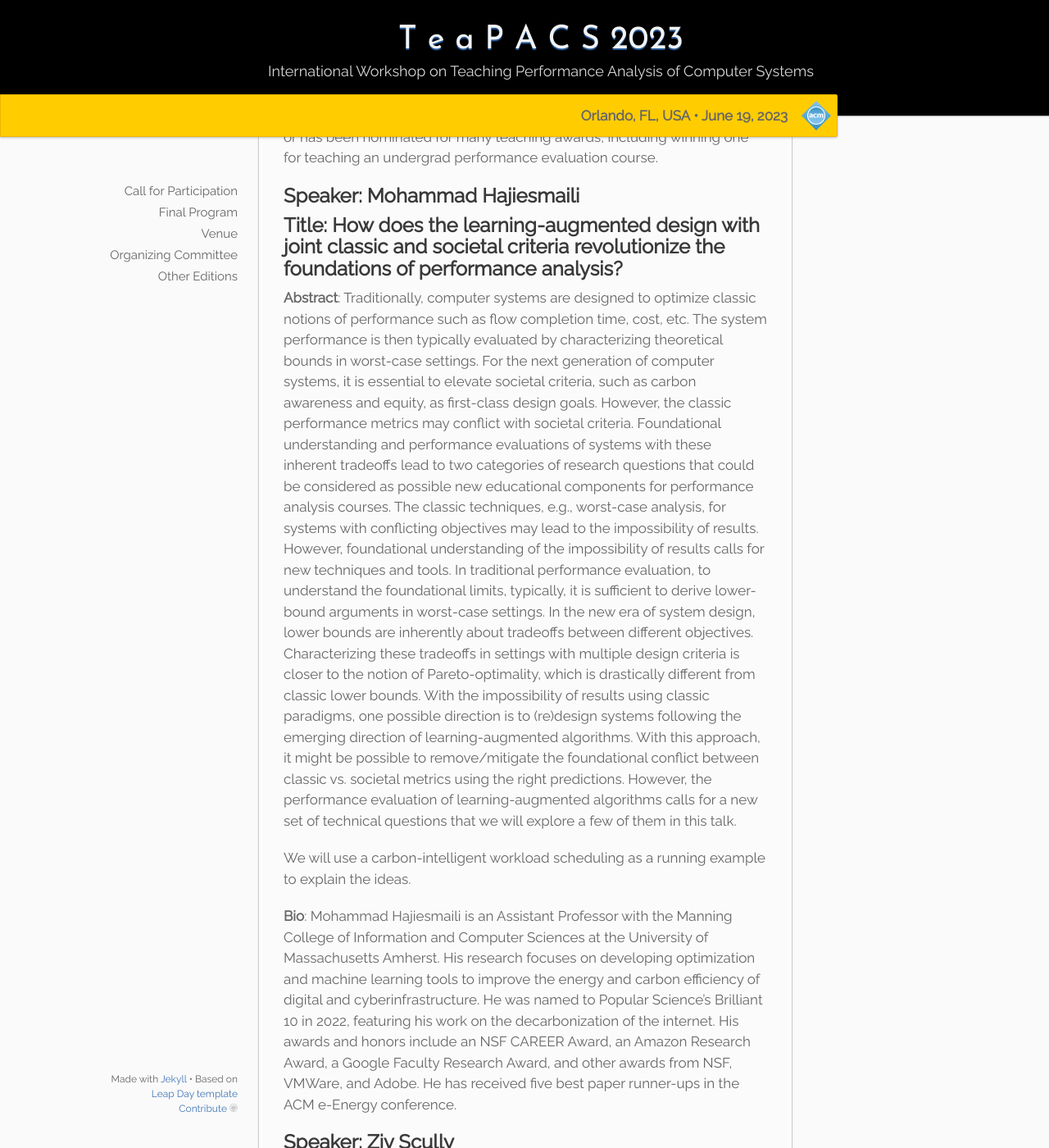
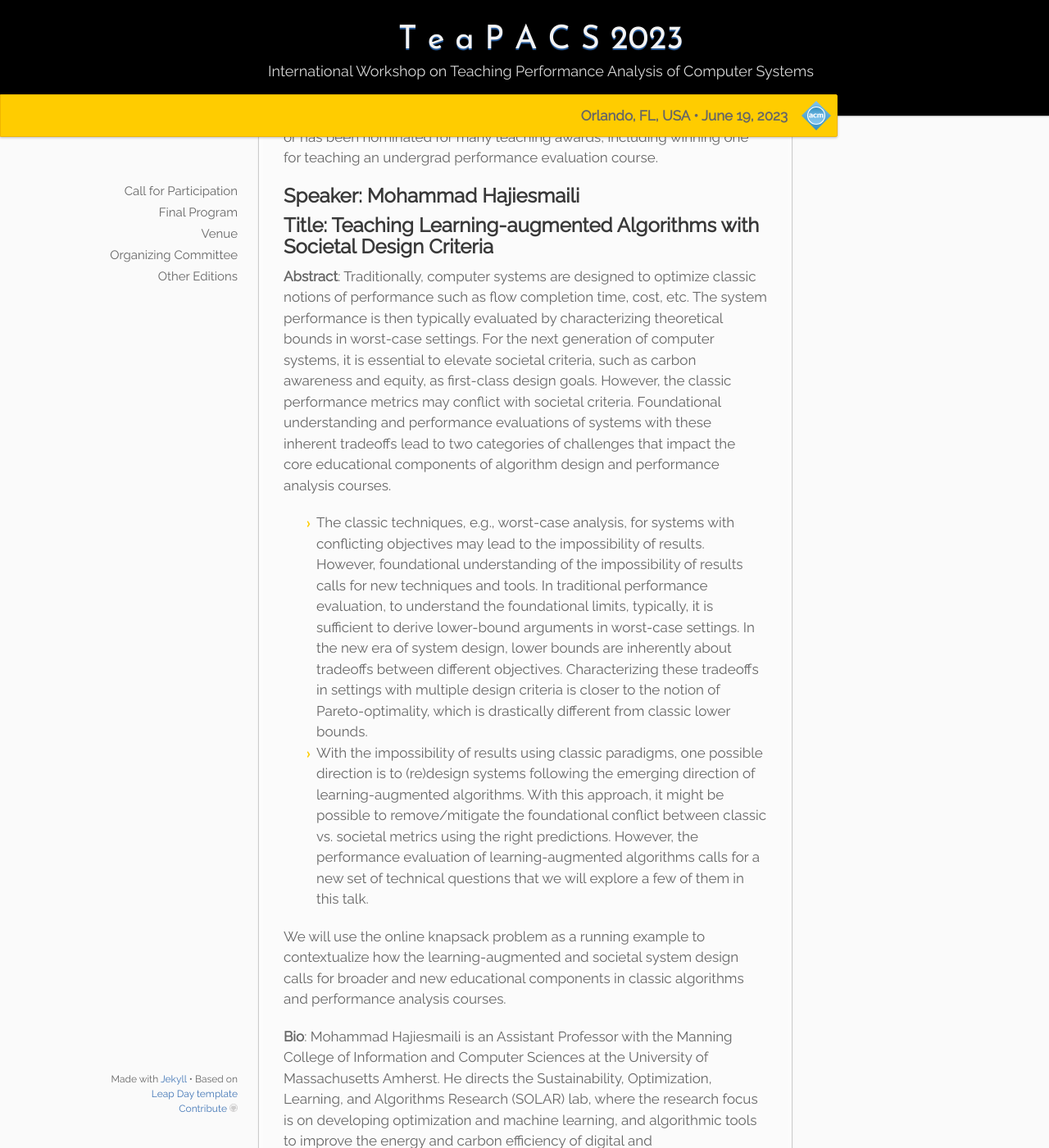
Before and after one commit to alessandropellegrini/teapacs.github.io, a Jekyll site: the page built from _2023/05.program.md, in a window 1280 px wide and 1400 px high, scrolled down 2195 px. Shown: the whole window at 82% size. Built offline with Jekyll 4.4.1, drawn with Linux system fonts in a browser that asks for light colours; some of the changed text lies outside the part shown.

Commit message:
Update 05.program.md

```diff
--- a/_2023/05.program.md
+++ b/_2023/05.program.md
@@ -35,14 +35,14 @@
 **Bio**: Diwakar Krishnamurthy is a Professor at the Department of Electrical and Software Engineering at the University of Calgary in Calgary, Alberta, Canada. Diwakar’s research interests span all aspects of characterizing, testing, modeling, and optimizing the performance of software systems. Recently, his efforts have focused on automated performance management of cloud and big data systems. A key emphasis of his research is to devise practical performance engineering techniques that can be operationalized in industry contexts, He has collaborated very closely with industry partners such as HP, SAP, and Huawei towards this objective. Diwakar has served on the TPCs of many performance-themed conferences such as ACM SIGMETRICS and ACM/SPEC ICPE. He has won or has been nominated for many teaching awards, including winning one for teaching an undergrad performance evaluation course.
 
 ## Speaker: Mohammad Hajiesmaili
-## Title: How does the learning-augmented design with joint classic and societal criteria revolutionize the foundations of performance analysis?
-**Abstract**: Traditionally, computer systems are designed to optimize classic notions of performance such as flow completion time, cost, etc. The system performance is then typically evaluated by characterizing theoretical bounds in worst-case settings. For the next generation of computer systems, it is essential to elevate societal criteria, such as carbon awareness and equity, as first-class design goals. However, the classic performance metrics may conflict with societal criteria. Foundational understanding and performance evaluations of systems with these inherent tradeoffs lead to two categories of research questions that could be considered as possible new educational components for performance analysis courses.
-The classic techniques, e.g., worst-case analysis, for systems with conflicting objectives may lead to the impossibility of results. However, foundational understanding of the impossibility of results calls for new techniques and tools. In traditional performance evaluation, to understand the foundational limits, typically, it is sufficient to derive lower-bound arguments in worst-case settings. In the new era of system design, lower bounds are inherently about tradeoffs between different objectives. Characterizing these tradeoffs in settings with multiple design criteria is closer to the notion of  Pareto-optimality, which is drastically different from classic lower bounds.
-With the impossibility of results using classic paradigms, one possible direction is to (re)design systems following the emerging direction of learning-augmented algorithms. With this approach, it might be possible to remove/mitigate the foundational conflict between classic vs. societal metrics using the right predictions. However, the performance evaluation of learning-augmented algorithms calls for a new set of technical questions that we will explore a few of them in this talk.
+## Title: Teaching Learning-augmented Algorithms with Societal Design Criteria
+**Abstract**: Traditionally, computer systems are designed to optimize classic notions of performance such as flow completion time, cost, etc. The system performance is then typically evaluated by characterizing theoretical bounds in worst-case settings. For the next generation of computer systems, it is essential to elevate societal criteria, such as carbon awareness and equity, as first-class design goals. However, the classic performance metrics may conflict with societal criteria. Foundational understanding and performance evaluations of systems with these inherent tradeoffs lead to two categories of challenges that impact the core educational components of algorithm design and performance analysis courses.
+- The classic techniques, e.g., worst-case analysis, for systems with conflicting objectives may lead to the impossibility of results. However, foundational understanding of the impossibility of results calls for new techniques and tools. In traditional performance evaluation, to understand the foundational limits, typically, it is sufficient to derive lower-bound arguments in worst-case settings. In the new era of system design, lower bounds are inherently about tradeoffs between different objectives. Characterizing these tradeoffs in settings with multiple design criteria is closer to the notion of  Pareto-optimality, which is drastically different from classic lower bounds.
+- With the impossibility of results using classic paradigms, one possible direction is to (re)design systems following the emerging direction of learning-augmented algorithms. With this approach, it might be possible to remove/mitigate the foundational conflict between classic vs. societal metrics using the right predictions. However, the performance evaluation of learning-augmented algorithms calls for a new set of technical questions that we will explore a few of them in this talk.
 
-We will use a carbon-intelligent workload scheduling as a running example to explain the ideas.
+We will use the online knapsack problem as a running example to contextualize how the learning-augmented and societal system design calls for broader and new educational components in classic algorithms and performance analysis courses.
 
-**Bio**: Mohammad Hajiesmaili is an Assistant Professor with the Manning College of Information and Computer Sciences at the University of Massachusetts Amherst. His research focuses on developing optimization and machine learning tools to improve the energy and carbon efficiency of digital and cyberinfrastructure. He was named to Popular Science’s Brilliant 10 in 2022, featuring his work on the decarbonization of the internet. His awards and honors include an NSF CAREER Award, an Amazon Research Award, a Google Faculty Research Award, and other awards from NSF, VMWare, and Adobe. He has received five best paper runner-ups in the ACM e-Energy conference.
+**Bio**: Mohammad Hajiesmaili is an Assistant Professor with the Manning College of Information and Computer Sciences at the University of Massachusetts Amherst. He directs the Sustainability, Optimization, Learning, and Algorithms Research (SOLAR) lab, where the research focus is on developing optimization and machine learning, and algorithmic tools to improve the energy and carbon efficiency of digital and cyberinfrastructure. He was named to Popular Science’s Brilliant 10 in 2022, featuring his work on the decarbonization of the internet. His awards and honors include an NSF CAREER Award, an Amazon Research Award, a Google Faculty Research Award, and other awards from NSF, VMWare, and Adobe. He has received five best paper runner-ups in the ACM e-Energy conference.
 
 ## Speaker: Ziv Scully
 ## Title: The Role of Advanced Math in Teaching Performance Modeling
```
